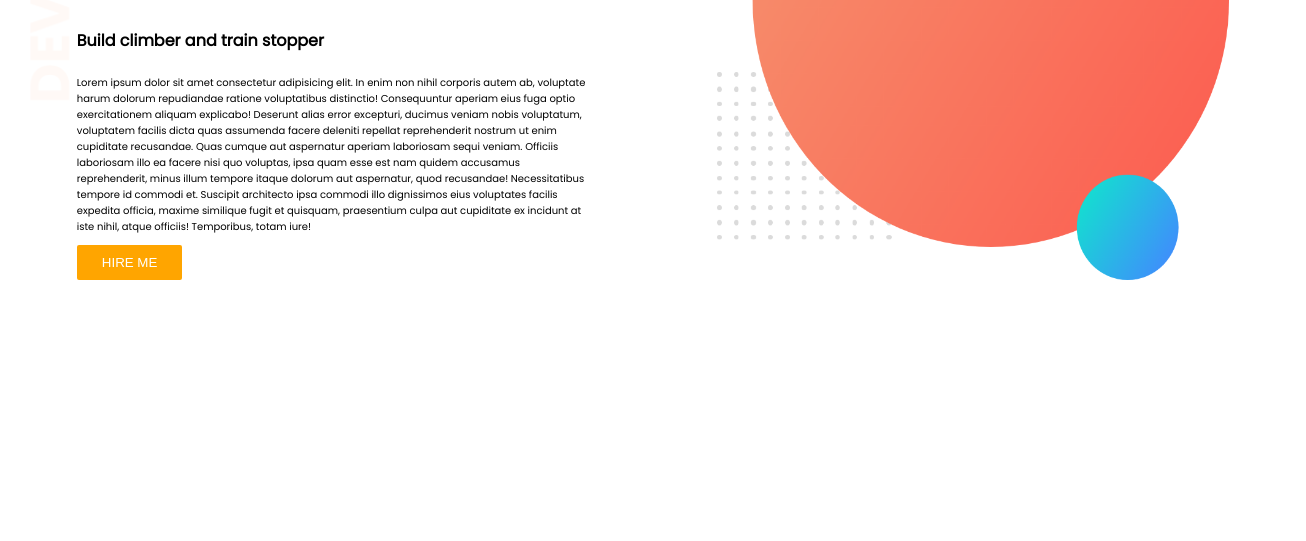
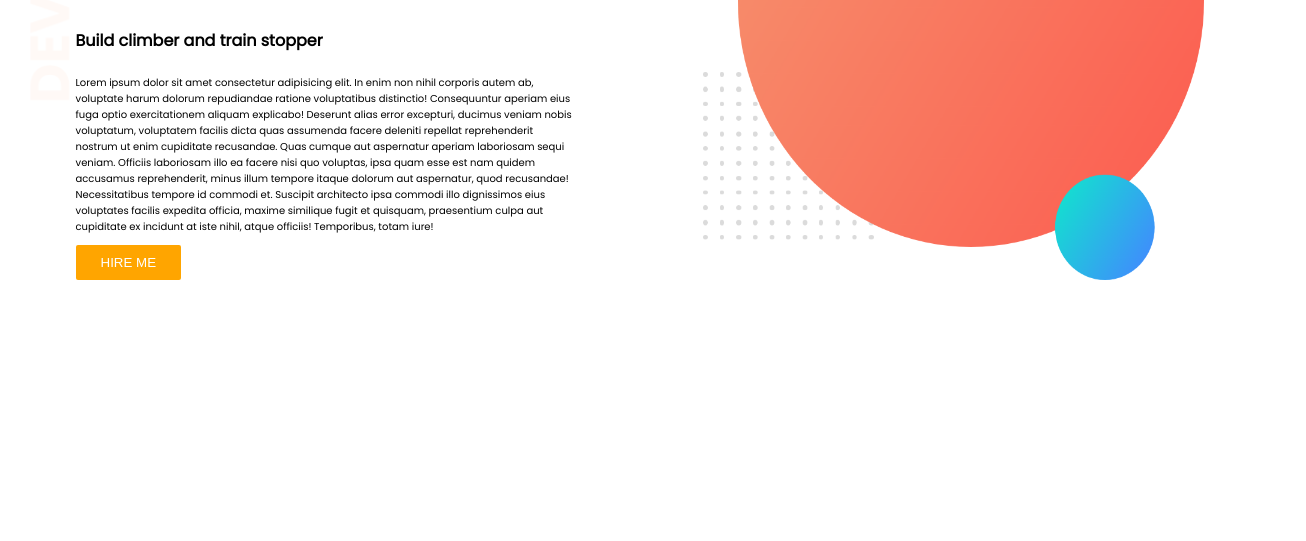
Before and after one commit to kmsanjar47/demo-website-html-css, a plain HTML site: page index.html in a window 1280 px wide. Shown: the part 259-800 px from the top of the page, 1306 px wide, since content can reach past the window. Drawn offline with Linux system fonts and the light colour scheme.

Commit message:
css improvements

```diff
--- a/style.css
+++ b/style.css
@@ -9,11 +9,11 @@ h1 {
   font-size: 50px;
 }
 .top-section {
-  width: 100%;
   padding: 1%;
   display: flex;
   flex-direction: row;
   justify-content: space-around;
+  flex-wrap: wrap;
 }
 
 .top-section-portfolio-text {
@@ -37,6 +37,7 @@ h1 {
 }
 .top-section-left-div-button:hover {
   background-color: rgb(255, 136, 0);
+  transition: 0.6ms;
 }
 .top-section-right-div img {
   width: 100%;
```
